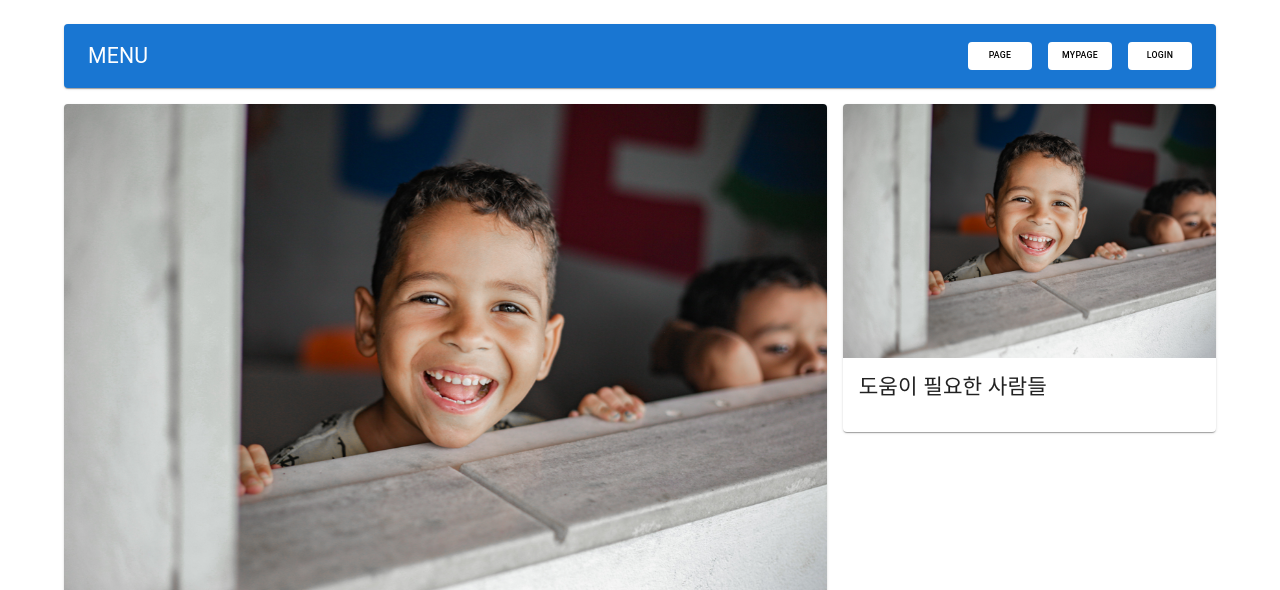
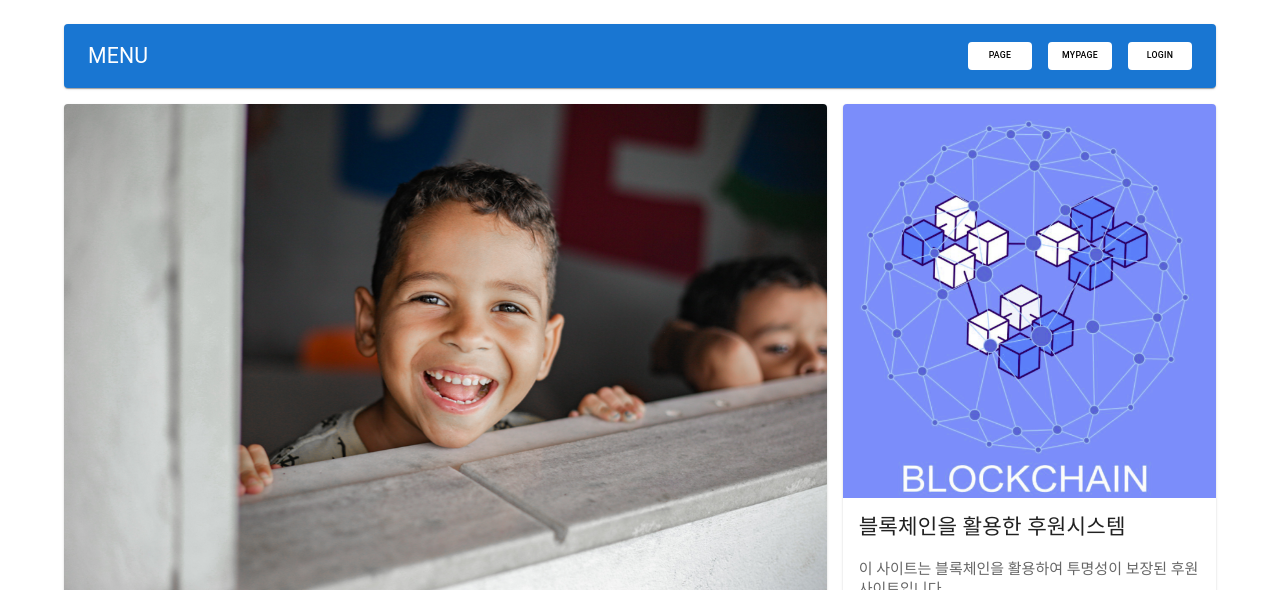
Before and after one commit to Donation-Project/frontend, a React (Create React App) app in the folder client/: page / in a window 1280 px wide. Shown: the top 590 px of the page. Built offline with nearby package versions, Linux system fonts and the light colour scheme; the HTML template or start-up script is replaced by a standard one.

Commit message:
소개글및 페이지 크기 조정

```diff
--- a/client/src/component/ui/MainPageCard.jsx
+++ b/client/src/component/ui/MainPageCard.jsx
@@ -3,11 +3,12 @@ import React, { useEffect, useState } from "react";
 import { useNavigate } from "react-router-dom";
 //#endregion
 
-import { Button, Card, Typography, CardActions, CardMedia, CardContent, Grid } from '@mui/material';
+import { Button, Card, Typography, CardActions, CardMedia, CardContent, Grid, Box } from '@mui/material';
 
 //#region image
 import image1 from "../image/후원목록이미지.png";
 import image2 from "../image/후원등록이미지.jpg";
+import image3 from "../image/블록체인.png";
 //#endregion
 export default function MainPageCard() {
     const navigate = useNavigate();
@@ -20,7 +21,7 @@ export default function MainPageCard() {
             <Grid sx={{ minWidth: '90%', maxWidth: '90%' }} >
                 <Grid container spacing={2}>
                     <Grid item xs={8}>
-                        <Card>
+                        <Card style={{ height: '46vw' }}>
                             <CardMedia
                                 component="img"
                                 image={image1}
@@ -37,15 +38,22 @@ export default function MainPageCard() {
                             </CardActions>
                         </Card>
                     </Grid>
-                    <Grid item xs={4} >
-                        <Card>
+                    <Grid item xs={4}>
+                        <Card style={{ height: '46vw' }}>
                             <CardMedia
                                 component="img"
-                                image={image1}
+                                image={image3}
                             />
                             <CardContent>
                                 <Typography gutterBottom variant="h4" component="div">
-                                    도움이 필요한 사람들
+                                    블록체인을 활용한 후원시스템
+                                </Typography><br />
+                                <Typography variant="h5" color="text.secondary" >
+                                    이 사이트는 블록체인을 활용하여 투명성이 보장된 후원 사이트입니다<br /><br />
+                                    사용자들은 후원 기록, 후원금액, 후원금 사용내역등을 확인할 수 있으며<br /><br />
+                                    사용자의 후원 기록들은 블록체인 네트워크 상에 저장되어있으며 블록체인 <br /><br />
+                                    특성상 블록체인 네트워크에 저장되어 있는 기록은 누구도 변경혹은  <br /><br />
+                                    제거 할 수 없습니다.<br /><br />
                                 </Typography>
                             </CardContent>
                         </Card>
```
Also changed, not shown: client/src/component/image/블록체인.png (added).
